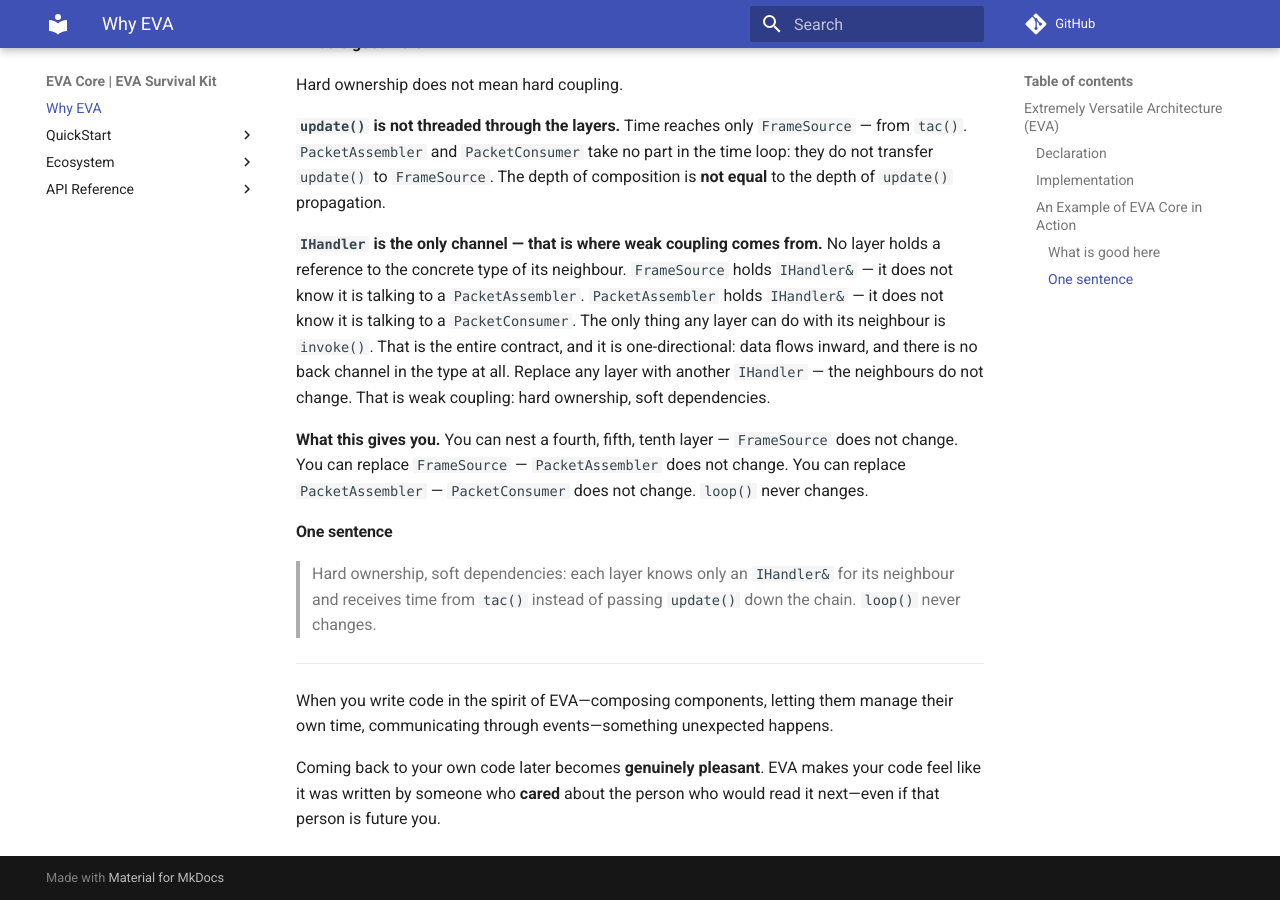
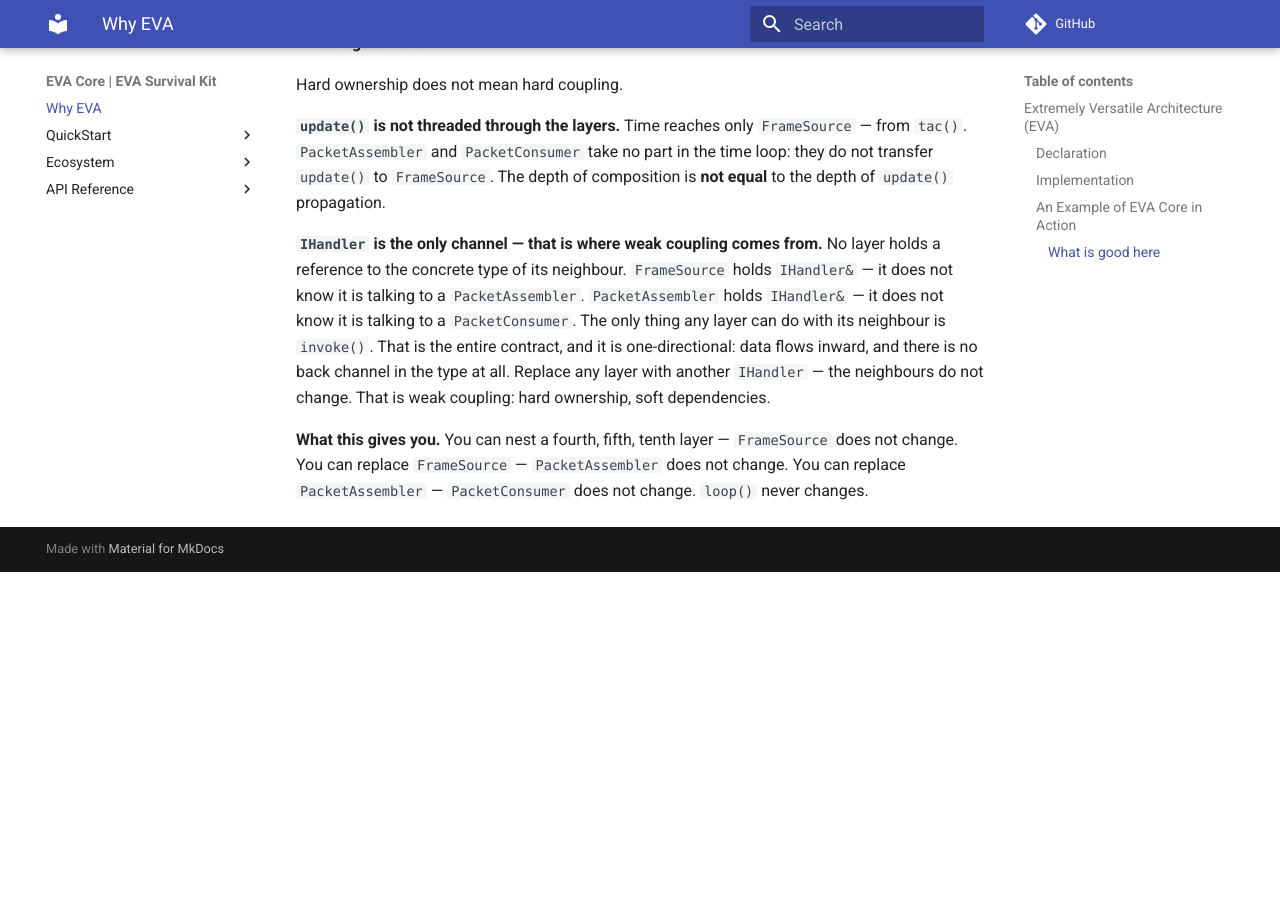
Before and after one commit to agusevtec/eva-core-sk, an MkDocs documentation site: the page built from docs-md/index.md, in a window 1280 px wide and 900 px high, scrolled down 2957 px. Built offline with MkDocs 1.6.1 and Material for MkDocs 9.7.7, drawn with Linux system fonts in a browser that asks for light colours; some web fonts are replaced; comment, search, counter and statistics services are not loaded; after the commit the page ends 3529 px from its top, so only the background shows below that.

Commit message:
update the doc

```diff
--- a/docs-md/index.md
+++ b/docs-md/index.md
@@ -150,17 +150,3 @@ No layer holds a reference to the concrete type of its neighbour. `FrameSource`
 
 **What this gives you.**
 You can nest a fourth, fifth, tenth layer — `FrameSource` does not change. You can replace `FrameSource` — `PacketAssembler` does not change. You can replace `PacketAssembler` — `PacketConsumer` does not change. `loop()` never changes.
-
-#### One sentence
-
-> Hard ownership, soft dependencies: each layer knows only an `IHandler&` for its neighbour and receives time from `tac()` instead of passing `update()` down the chain. `loop()` never changes.
-
----
-
-When you write code in the spirit of EVA—composing components, letting them
-manage their own time, communicating through events—something unexpected
-happens.
-
-Coming back to your own code later becomes **genuinely pleasant**. EVA makes
-your code feel like it was written by someone who **cared** about the person who
-would read it next—even if that person is future you.
```
Also changed, not shown: docs/index.html (+0 -33 lines), docs/search/search_index.json.
